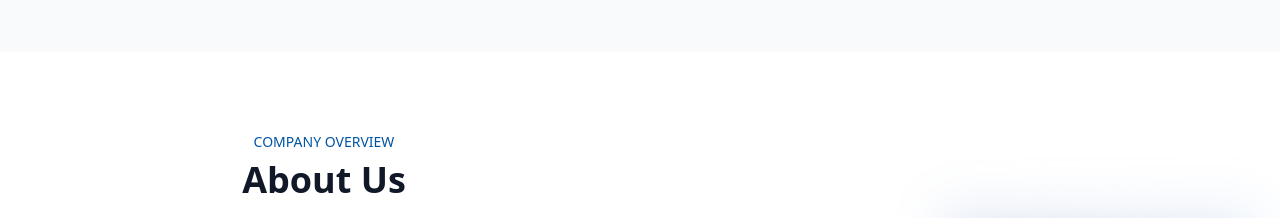
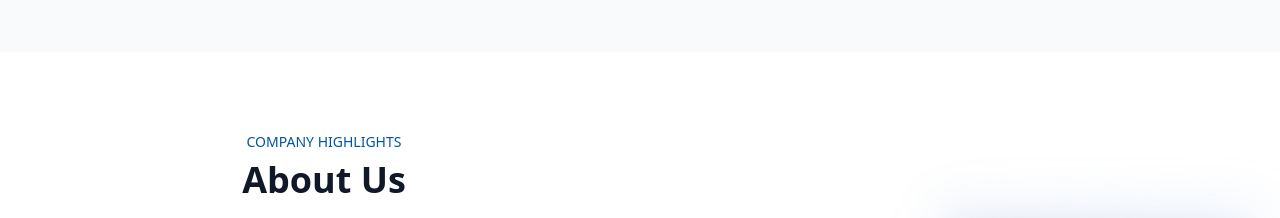
Before and after one commit to AzmehAh/azmeh-web, a React (Vite) app: page / in a window 1280 px wide. Shown: the part 880-1098 px from the top of the page. Built offline with nearby package versions, Linux system fonts and the light colour scheme.

Commit message:
Updated AboutSection.tsx

```diff
--- a/src/components/AboutSection.tsx
+++ b/src/components/AboutSection.tsx
@@ -43,7 +43,9 @@ const AboutSection = () => {
            <div className="text-center mb-16">
   {/* العنوان الصغير */}
   <h3 className="text-sm uppercase text-[#0055A3] mb-2">
-    Company Overview
+    {/* ممكن تضع هنا شيء صغير يعكس السكشن */}
+    {/* مثال: Company Highlights */}
+    Company Highlights
   </h3>
 
   {/* العنوان الكبير */}
@@ -51,7 +53,7 @@ const AboutSection = () => {
     About Us
   </h2>
 
-  {/* النصوص */}
+  {/* النصوص كما هي */}
   <p className="text-lg text-gray-600 leading-relaxed mb-6">
     Al Azmeh Paints has been delivering excellence in paint systems and coatings since 1955.
     We provide innovative solutions for residential, industrial, and commercial applications worldwide.
```
